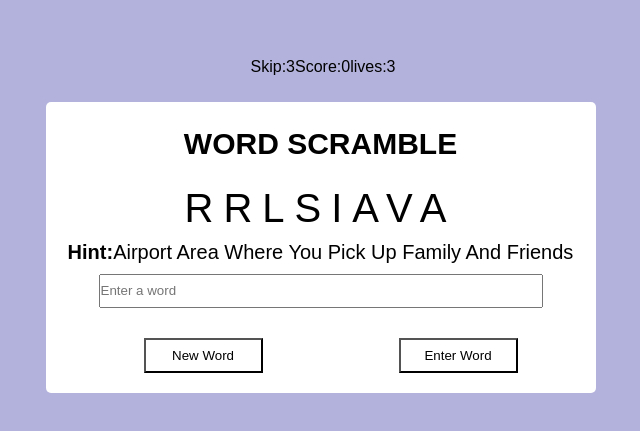
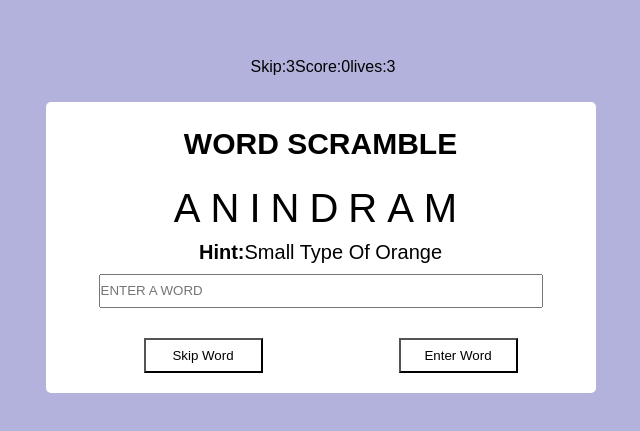
Before and after one commit to pranitlama/word-scramble, a plain HTML site: page index.html in a window 1280 px wide. Shown: the part 153-584 px from the top of the page, without its empty margins (342-982 px from the left). Drawn offline with Linux system fonts and the light colour scheme.

Commit message:
add skip

```diff
--- a/index.html
+++ b/index.html
@@ -24,15 +24,16 @@
             <input type="text" id="usinput" placeholder="Enter a word" required>
          </div>
          <div class="button">
-            <button class="ref" id="red" onclick="randomword()">New Word</button>
+            <button class="ref" type="submit" id="red" onclick="randomword()">Skip Word</button>
             <button class="con" onclick="check()">Enter Word</button>
          </div>
     </div>
     <div class="popup" id="popup">
-      <h2 id="result">GAME OVER</h2>
+      <h2 class="result">GAME OVER</h2>
       <h3>TOTAL SCORE:<span class="tpoint">0</span></h3>
       <button type="button" onclick="closepopup()">Play Again</button>
   </div>
 </body>
-<script src="main.js"></script>
+<script src="word.js" ></script>
+<script src="main.js" ></script>
 </html>
--- a/main.js
+++ b/main.js
@@ -5,97 +5,16 @@ let points=document.querySelector(".point");
 let skips=document.querySelector(".skip");
 let lives=document.querySelector(".live");
 let tpoints=document.querySelector(".tpoint");
+let r=document.querySelector(".result");
 let p=0;
 let s=3;
 let l=3;
 let ans;
 let cinterval;
 let winterval;
-
-const letter=[
-        {
-            word:"arrivals",
-            hint:"Airport area where you pick up family and friends"
-        },
-        {
-            word:"cucumber",
-            hint:"this green vegetable is 96% water"
-        }
-        // ,
-        // {
-        //     word:"username",
-        //     hint:"identification used to sign into a computer"
-        // }
-        // ,
-        // {
-        //     word:"navigate",
-        //     hint:"to find your way somewhere"
-        // }
-        // ,
-        // {
-        //     word:"cinnamon",
-        //     hint:"brown spice from tree bark"
-        // }
-        // ,
-        // {
-        //     word:"colony",
-        //     hint:"ant community"
-        // }
-        // ,
-        // {
-        //     word:"chowchow",
-        //     hint:"dog breed also known as tang quan"
-        // }
-        // ,
-        // {
-        //     word:"perfect",
-        //     hint:"flawless"
-        // }
-        // ,
-        // {
-        //     word:"captain",
-        //     hint:"commander of aeroplane or spaceship"
-
-        // }
-        // ,
-        // {
-        //     word:"lizard",
-        //     hint:"they look like snake with feets"
-        // }
-        // ,
-        // {
-        //     word:"lollipop",
-        //     hint:"hard candy mounted on a stick"
-        // }
-        // ,
-        // {
-        //     word:"baroness",
-        //     hint:"title of nobality,female"
-        // }
-        // ,
-        // {
-        //     word:"mandarin",
-        //     hint:"small type of orange"
-        // }
-        // ,
-        // {
-        //     word:"hydrogen",
-        //     hint:"Main gas in Jupiter"
-        // }
-        // ,
-        // {
-        //     word:"xavier",
-        //     hint:"mutant professor"
-        // }
-        // ,
-        // {
-        //     word:"bristle",
-        //     hint:"stiff plastic strand on toothbrush"
-        // }
-]
-
 const aletter=[];
 function randomword(){
+
     let m=Math.floor(Math.random()*letter.length);
     let random=letter[m];
     let wordarr=random.word.split("");
@@ -117,19 +36,34 @@ function randomword(){
             wordarr[i]=wordarr[j];
             wordarr[j]=t;
     }
-    // letter.splice(m,1);
+
     ans=random.word;
     uinput.value="";
     uinput.setAttribute("maxlength",ans.length);
     words.innerHTML=wordarr.join("");
     hints.innerHTML=random.hint;
-    console.log(letter);
-    console.log(aletter);
+    skips.innerHTML=s;
+    // console.log(letter);
+    //  console.log(p);
+    //  console.log(s);
+    // console.log(aletter);
 }
 
 
 }
 
+document.getElementById("red").onclick=function(){
+    if(s<=0)
+    {
+        document.getElementById("red").disabled = true;
+        alert("skipped used");
+    }
+    else{
+
+        s--;
+        randomword();
+    }
+ }
 
 function correct(){
 
@@ -156,7 +90,7 @@ function isalive(){
     }
 }
 function check(){
-    let userinput=uinput.value;
+    let userinput=uinput.value.toLowerCase();
 
 if(userinput=="")
 {
@@ -196,8 +130,20 @@ function openpopup(){
  {
     aletter.pop();
  }
+
+ if(p==letter.length)
+ {
+        r.innerHTML="Congratulation";
+ }
+ else{
+    r.innerHTML="Game Over";
+ }
     popup.classList.add("open-popup");
     tpoints.innerHTML=p;
+    p=0;
+    s=3;
+     l=3;
+     document.getElementById("red").disabled = false;
 }
 function closepopup(){
     points.innerHTML=0;
@@ -205,6 +151,7 @@ function closepopup(){
     popup.classList.remove("open-popup");
     usinput.classList.remove("correct");
     usinput.classList.remove("wrong");
+    randomword();
 
 }
 
--- a/style.css
+++ b/style.css
@@ -55,6 +55,7 @@ input[type=text]{
     width: 440px;
     height: 30px;
     margin-bottom: 10px;
+    text-transform: uppercase;
 }
 
 .wrong{
--- /dev/null
+++ b/word.js
@@ -0,0 +1,152 @@
+const letter=[
+    {
+        word:"arrivals",
+        hint:"Airport area where you pick up family and friends"
+    }
+    ,
+    {
+        word:"cucumber",
+        hint:"This green vegetable is 96% water"
+    }
+    ,
+    {
+        word:"username",
+        hint:"Identification used to sign into a computer"
+    }
+    ,
+    {
+        word:"navigate",
+        hint:"To find your way somewhere"
+    }
+    ,
+    {
+        word:"cinnamon",
+        hint:"Brown spice from tree bark"
+    }
+    ,
+    {
+        word:"colony",
+        hint:"Ant community"
+    }
+    ,
+    {
+        word:"chowchow",
+        hint:"Dog breed also known as tang quan"
+    }
+    ,
+    {
+        word:"perfect",
+        hint:"Flawless"
+    }
+    ,
+    {
+        word:"captain",
+        hint:"Commander of aeroplane or spaceship"
+
+    }
+    ,
+    {
+        word:"lizard",
+        hint:"They look like snake with feets"
+    }
+    ,
+    {
+        word:"lollipop",
+        hint:"Hard candy mounted on a stick"
+    }
+    ,
+    {
+        word:"baroness",
+        hint:"Title of nobality,female"
+    }
+    ,
+    {
+        word:"mandarin",
+        hint:"Small type of orange"
+    }
+    ,
+    {
+        word:"hydrogen",
+        hint:"Main gas in Jupiter"
+    }
+    ,
+    {
+        word:"xavier",
+        hint:"Mutant professor"
+    }
+    ,
+    {
+        word:"bristle",
+        hint:"Stiff plastic strand on toothbrush"
+    }
+    ,
+    {
+        word:"nectar",
+        hint:"Bee collect this to make honey"
+    }
+    ,
+    {
+        word:"bronze",
+        hint:"Alloy made of copper and tin"
+    }
+    ,
+    {
+        word:"tendon",
+        hint:"Tissue that connects muscle to bone"
+    }
+    ,
+    {
+        word:"eltonjohn",
+        hint:"Singer/song writer of Candle in the Wind"
+    }
+    ,
+    {
+        word:"narwhal",
+        hint:"Artic whale with king tusk on its head"
+    }
+    ,
+    {
+        word:"rubbish",
+        hint:"Rupophobia is the fear of __ or dirt"
+    }
+    ,
+    {
+        word:"emoticon",
+        hint:"Facial expression created with computer keybord"
+    }
+    ,
+    {
+        word:"eeyore",
+        hint:"Whinne the Pooh's donkey friend"
+    }
+    ,
+    {
+        word:"diamonds",
+        hint:"They are informally called ice"
+    }
+    ,
+    {
+        word:"plankton",
+        hint:"Tiny marine organism;Mr krab's nemesis"
+    }
+    ,
+    {
+        word:"cougar",
+        hint:"Large feline aka mountai lion or puma"
+    }
+    ,
+    {
+        word:"dalmatian",
+        hint:"Dog breed with white coat marked with black/brown spot"
+    }
+    ,
+    {
+        word:"breath",
+        hint:"What can be held but cannot be seen"
+    }
+    ,
+    {
+    word:"dorothy",
+    hint:"Wizard of OZ protagonist"
+    }
+]
```
